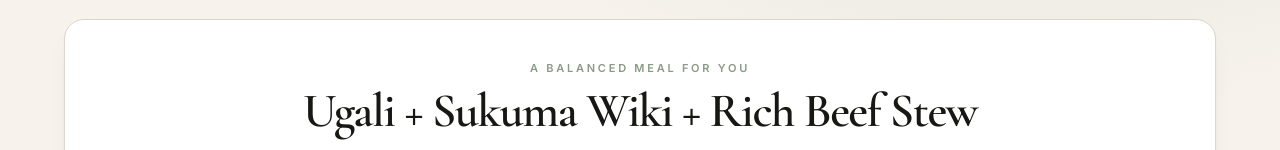
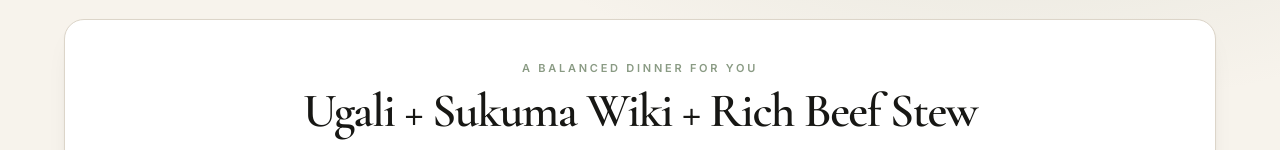
Before and after one commit to jeffkaberagithara-guru/dishcision, a Next.js app: page / in a window 1280 px wide. Both pictures are taken after a click on the button "Surprise Me". Shown: the part 172-322 px from the top of the page. Built offline with nearby package versions, Linux system fonts and the light colour scheme.

Commit message:
Show meal type in surprise reveal card header

```diff
--- a/components/today/big-meal-reveal.tsx
+++ b/components/today/big-meal-reveal.tsx
@@ -34,6 +34,13 @@ const ROLE_EMOJI: Record<string, string> = {
   OTHER: '🥄',
 };
 
+const MEAL_TYPE_LABELS: Record<string, string> = {
+  breakfast: 'Breakfast',
+  lunch: 'Lunch',
+  dinner: 'Dinner',
+  any: 'Any meal',
+};
+
 export const BigMealReveal: React.FC<BigMealRevealProps> = ({
   decision,
   onCookThis,
@@ -52,7 +59,7 @@ export const BigMealReveal: React.FC<BigMealRevealProps> = ({
       <div className="px-6 sm:px-10 pt-8 sm:pt-10 pb-6">
         <div className="flex flex-col items-center text-center gap-3">
           <span className="text-[11px] uppercase tracking-[0.25em] font-sans font-semibold text-[#8A9B84]">
-            A balanced meal for you
+            A balanced {meal.mealType && MEAL_TYPE_LABELS[meal.mealType] ? MEAL_TYPE_LABELS[meal.mealType].toLowerCase() : 'meal'} for you
           </span>
           <h2 className="font-hero text-3xl sm:text-4xl md:text-5xl text-[#171714]">
             {meal.name}
```
